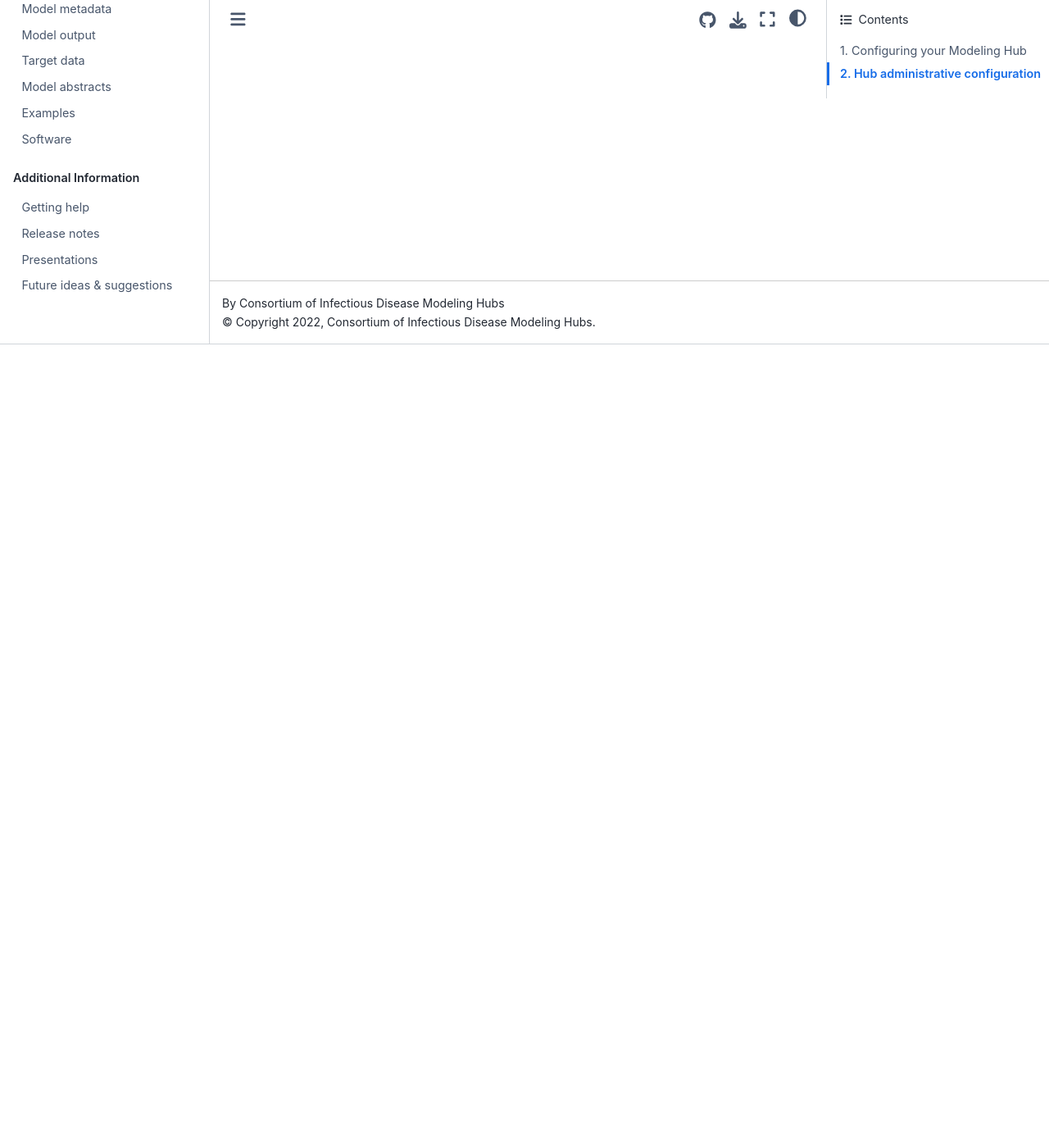
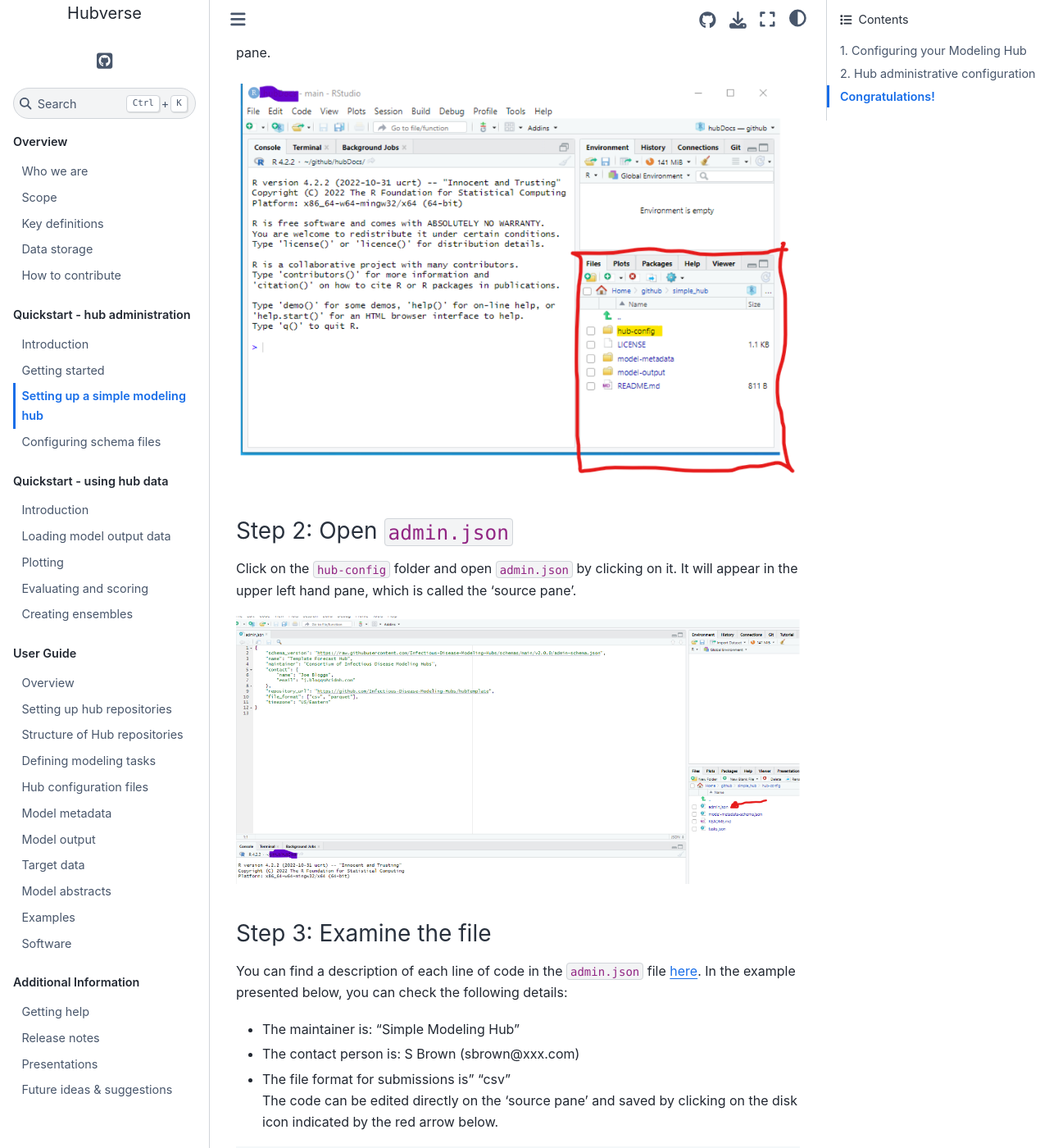
Before and after one commit to hubverse-org/hubDocs, a Sphinx documentation site: the page built from docs/source/quickstart-hub-admin/setting-up.md, in a window 1280 px wide and 1400 px high, scrolled down 981 px. Shown: the whole window at 82% size. Built offline with Sphinx 7.4.7 and the Sphinx Book theme 1.1.4, drawn with Linux system fonts in a browser that asks for light colours; pages that are not in the unit, such as notebooks, are missing from menus; some of the changed text lies outside the part shown.

Commit message:
Update setting-up.md

```diff
--- a/docs/source/quickstart-hub-admin/setting-up.md
+++ b/docs/source/quickstart-hub-admin/setting-up.md
@@ -15,3 +15,29 @@
 ## 2. Hub administrative configuration
 
 The first file that we will be working with is [`admin.json`](../user-guide/hub-config.md#hub-administrative-configuration-admin-json-interactive-schema). This is the administrative hub configuration file containing generic information about the hub, as well as static configuration settings for downstream tools such as validations, visualizations, etc. **These global administrative settings are expected to remain fixed throughout a hub's existence and apply to all the modeling rounds for a hub.**
+
+### Step 1: Find the repository in RStudio
+
+Open RStudio and go to where your repo is stored on your local computer, using the Files pane.
+
+![Screenshot of how to find repository in RStudio](../images/files_pane.png)
+
+### Step 2: Open `admin.json`
+
+Click on the `hub-config` folder and open `admin.json` by clicking on it. It will appear in the upper left hand pane, which is called the 'source pane'.
+
+![Screenshot of how to find the admin.json file in RStudio](../images/source_pane.png)
+
+### Step 3: Examine the file
+
+You can find a description of each line of code in the  `admin.json` file [here](../user-guide/hub-config.md#hub-administrative-configuration-admin-json-interactive-schema). In the example presented below, you can check the following details:
+- The maintainer is: "Simple Modeling Hub"
+- The contact person is: S Brown (sbrown@xxx.com)
+- The file format for submissions is" "csv"
+The code can be edited directly on the 'source pane' and saved by clicking on the disk icon indicated by the red arrow below.
+
+![Screenshot of how to edit and save the admin.json file in RStudio](../images/admin_json.png)
+
+## Congratulations!
+
+You are ready to [configure the schema](schema-config.md) for your modeling hub.
```
